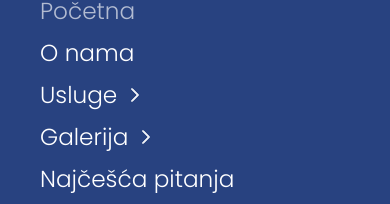
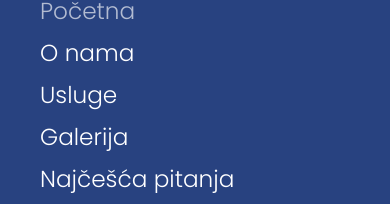
Before and after one commit to countOfMonteCristo13/obodinacWebsite, a React (Create React App) app: page / in a window 390 px wide. Both pictures are taken after a click on the element 364 px from the left and 25 px from the top of the page. Shown: the part 452-656 px from the top of the page. Built offline with nearby package versions, Linux system fonts and the light colour scheme.

Commit message:
checking mobile nav

```diff
--- a/src/components/MobileNavbar/MobileNavbar.jsx
+++ b/src/components/MobileNavbar/MobileNavbar.jsx
@@ -51,14 +51,14 @@ const MobileNavbar = () => {
                   {navbarLink.title}
                 </li>
               </Link>
-              {(navbarLink.title === 'Usluge' || navbarLink.title === 'Galerija') && (
+              {/* {(navbarLink.title === 'Usluge' || navbarLink.title === 'Galerija') && (
                 <BsChevronRight
                   strokeWidth={1}
                   size={16}
                   className='dropdown-menu__btn'
                   onClick={e => showDropdown(e.currentTarget)}
                 />
-              )}
+              )} */}
             </div>
           ))}
         </ul>
```
